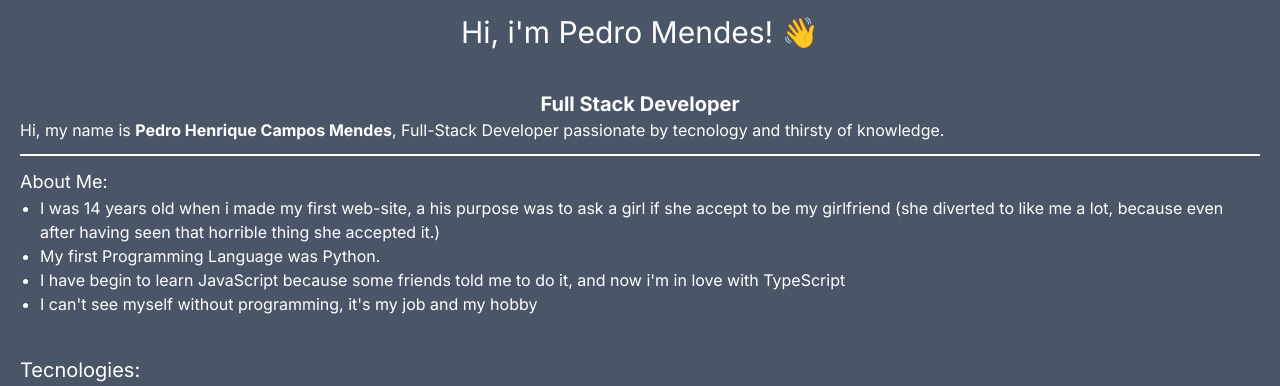
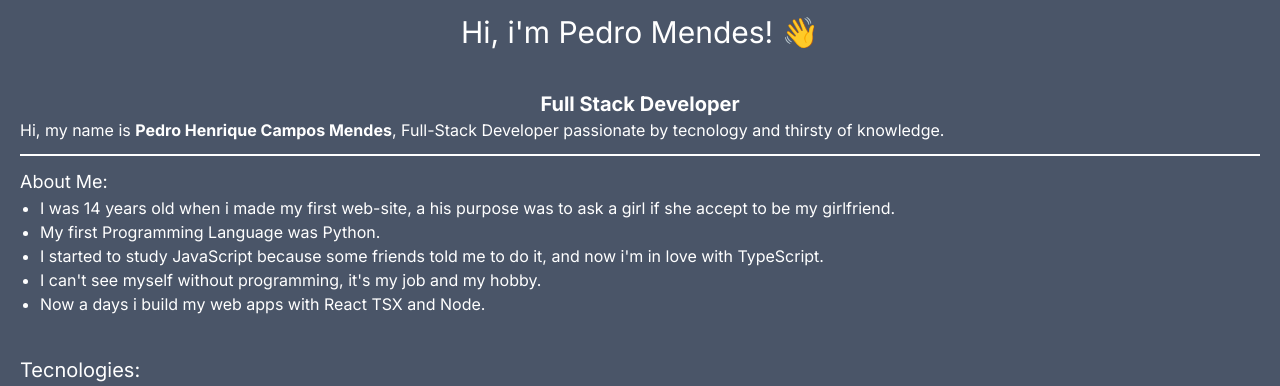
Before and after one commit to P3DR0DEV/portfolio, a React (Vite) app: page / in a window 1280 px wide. Shown: the part 270-656 px from the top of the page. Built offline with nearby package versions, Linux system fonts and the light colour scheme.

Commit message:
feat: update about section

```diff
--- a/src/Components/About/About.tsx
+++ b/src/Components/About/About.tsx
@@ -2,7 +2,7 @@ import { Divisor } from ".."
 
 export function About() {
   return (
-    <div className="p-5">
+    <section className="p-5">
       <h2 className="text-center text-xl font-bold">Full Stack Developer</h2>
       <p className="mb-3">
         Hi, my name is <strong>Pedro Henrique Campos Mendes</strong>, Full-Stack
@@ -14,20 +14,19 @@ export function About() {
         <ul className="list-disc">
           <li>
             I was 14 years old when i made my first web-site, a his purpose was
-            to ask a girl if she accept to be my girlfriend (she diverted to
-            like me a lot, because even after having seen that horrible thing
-            she accepted it.)
+            to ask a girl if she accept to be my girlfriend.
           </li>
           <li>My first Programming Language was Python.</li>
           <li>
-            I have begin to learn JavaScript because some friends told me to do
-            it, and now i'm in love with TypeScript
+            I started to study JavaScript because some friends told me to do it,
+            and now i'm in love with TypeScript.
           </li>
           <li>
-            I can't see myself without programming, it's my job and my hobby
+            I can't see myself without programming, it's my job and my hobby.
           </li>
+          <li>Now a days i build my web apps with React TSX and Node.</li>
         </ul>
       </div>
-    </div>
+    </section>
   )
 }
```
